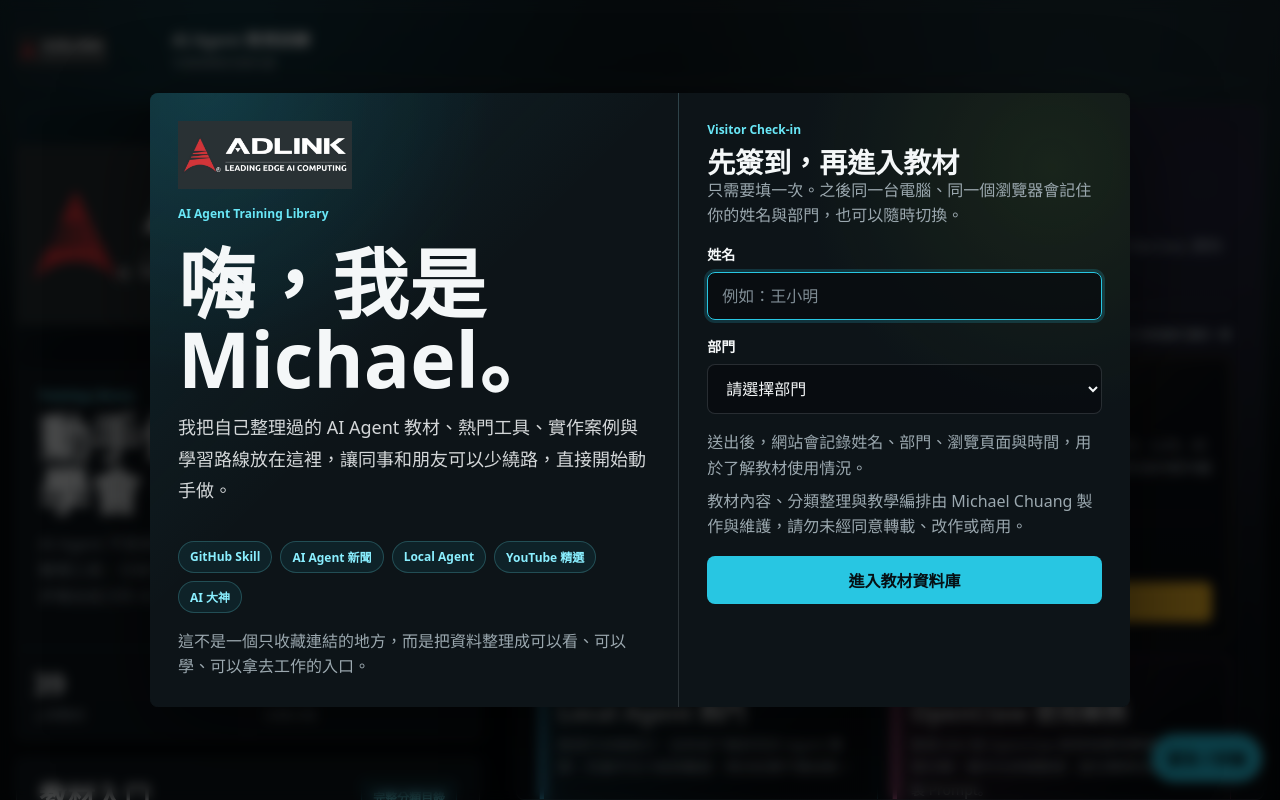
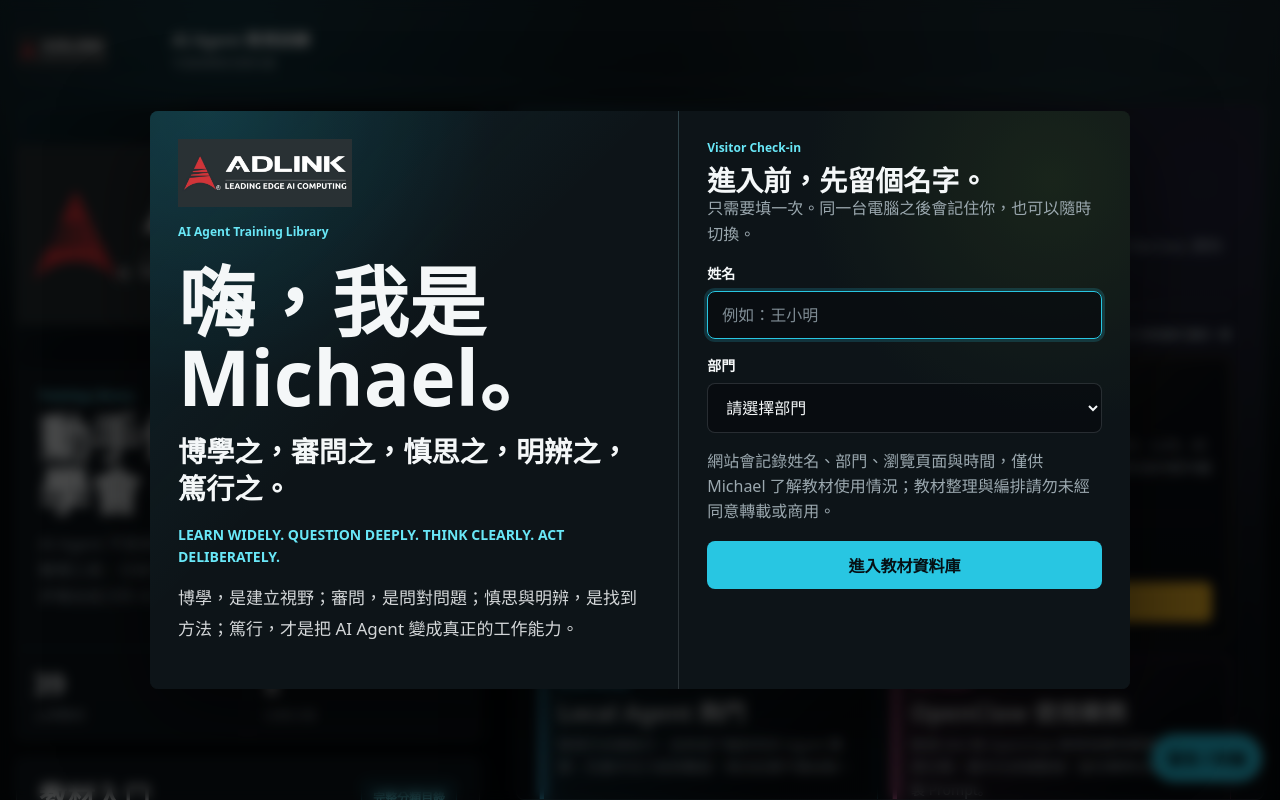
Before and after one commit to mm7382/pec-ai-agent-training, a plain HTML site: page index.html in a window 1280 px wide. Drawn offline with Linux system fonts and the light colour scheme.

Commit message:
Refine signin brand copy

```diff
--- a/index.html
+++ b/index.html
@@ -6,7 +6,7 @@
   <title>PEC AI Agent 教育訓練資料庫</title>
   <meta name="description" content="PEC AI Agent 教育訓練教材搜尋入口">
   <link rel="icon" href="./favicon.svg" type="image/svg+xml">
-  <link rel="stylesheet" href="./styles.css?v=20260723-signin-intro">
+  <link rel="stylesheet" href="./styles.css?v=20260724-signin-motto">
   <script src="./site-config.js?v=20260711-resource-library"></script>
 </head>
 <body class="home-page">
@@ -109,22 +109,16 @@
         <img class="signin-logo" src="./assets/brand/adlink-leading-edge-ai-computing.jpeg" alt="ADLINK Leading Edge AI Computing">
         <p class="section-label">AI Agent Training Library</p>
         <h2 id="signinTitle">嗨，我是 Michael。</h2>
-        <p class="signin-lead">我把自己整理過的 AI Agent 教材、熱門工具、實作案例與學習路線放在這裡，讓同事和朋友可以少繞路，直接開始動手做。</p>
-        <div class="signin-link-row" aria-label="網站內容分類">
-          <span>GitHub Skill</span>
-          <span>AI Agent 新聞</span>
-          <span>Local Agent</span>
-          <span>YouTube 精選</span>
-          <span>AI 大神</span>
-        </div>
-        <p class="signin-note">這不是一個只收藏連結的地方，而是把資料整理成可以看、可以學、可以拿去工作的入口。</p>
+        <p class="signin-maxim">博學之，審問之，慎思之，明辨之，篤行之。</p>
+        <p class="signin-motto">Learn widely. Question deeply. Think clearly. Act deliberately.</p>
+        <p class="signin-lead">博學，是建立視野；審問，是問對問題；慎思與明辨，是找到方法；篤行，才是把 AI Agent 變成真正的工作能力。</p>
       </section>
 
       <section class="signin-form-panel" aria-label="訪客簽到">
         <div>
           <p class="section-label">Visitor Check-in</p>
-          <h3>先簽到，再進入教材</h3>
-          <p class="signin-note">只需要填一次。之後同一台電腦、同一個瀏覽器會記住你的姓名與部門，也可以隨時切換。</p>
+          <h3>進入前，先留個名字。</h3>
+          <p class="signin-note">只需要填一次。同一台電腦之後會記住你，也可以隨時切換。</p>
         </div>
 
         <label>
@@ -147,8 +141,7 @@
         </label>
 
         <div class="consent-copy">
-          <p>送出後，網站會記錄姓名、部門、瀏覽頁面與時間，用於了解教材使用情況。</p>
-          <p>教材內容、分類整理與教學編排由 Michael Chuang 製作與維護，請勿未經同意轉載、改作或商用。</p>
+          <p>網站會記錄姓名、部門、瀏覽頁面與時間，僅供 Michael 了解教材使用情況；教材整理與編排請勿未經同意轉載或商用。</p>
         </div>
 
         <button class="primary-button" type="submit">進入教材資料庫</button>
--- a/styles.css
+++ b/styles.css
@@ -1384,27 +1384,27 @@
 .signin-lead {
   max-width: 560px;
   color: rgba(244, 247, 248, 0.86);
-  font-size: 18px;
-  line-height: 1.75;
-}
-
-.signin-link-row {
-  display: flex;
-  flex-wrap: wrap;
-  gap: 8px;
-}
-
-.signin-link-row span {
-  display: inline-flex;
-  align-items: center;
-  min-height: 32px;
-  border: 1px solid rgba(105, 231, 247, 0.22);
-  border-radius: 999px;
-  background: rgba(40, 198, 226, 0.08);
-  color: #8aefff;
-  padding: 0 11px;
-  font-size: 12px;
+  font-size: 17px;
+  line-height: 1.78;
+}
+
+.signin-maxim {
+  max-width: 580px;
+  margin: 2px 0 0;
+  color: #f4f7f8;
+  font-size: clamp(22px, 2.2vw, 32px);
+  font-weight: 900;
+  line-height: 1.34;
+}
+
+.signin-motto {
+  max-width: 540px;
+  margin: 0;
+  color: #69e7f7;
+  font-size: 14px;
   font-weight: 850;
+  line-height: 1.55;
+  text-transform: uppercase;
 }
 
 .signin-note,
@@ -1668,4 +1668,12 @@
   .signin-lead {
     font-size: 16px;
   }
-}
+
+  .signin-maxim {
+    font-size: 24px;
+  }
+
+  .signin-motto {
+    font-size: 12px;
+  }
+}
```
